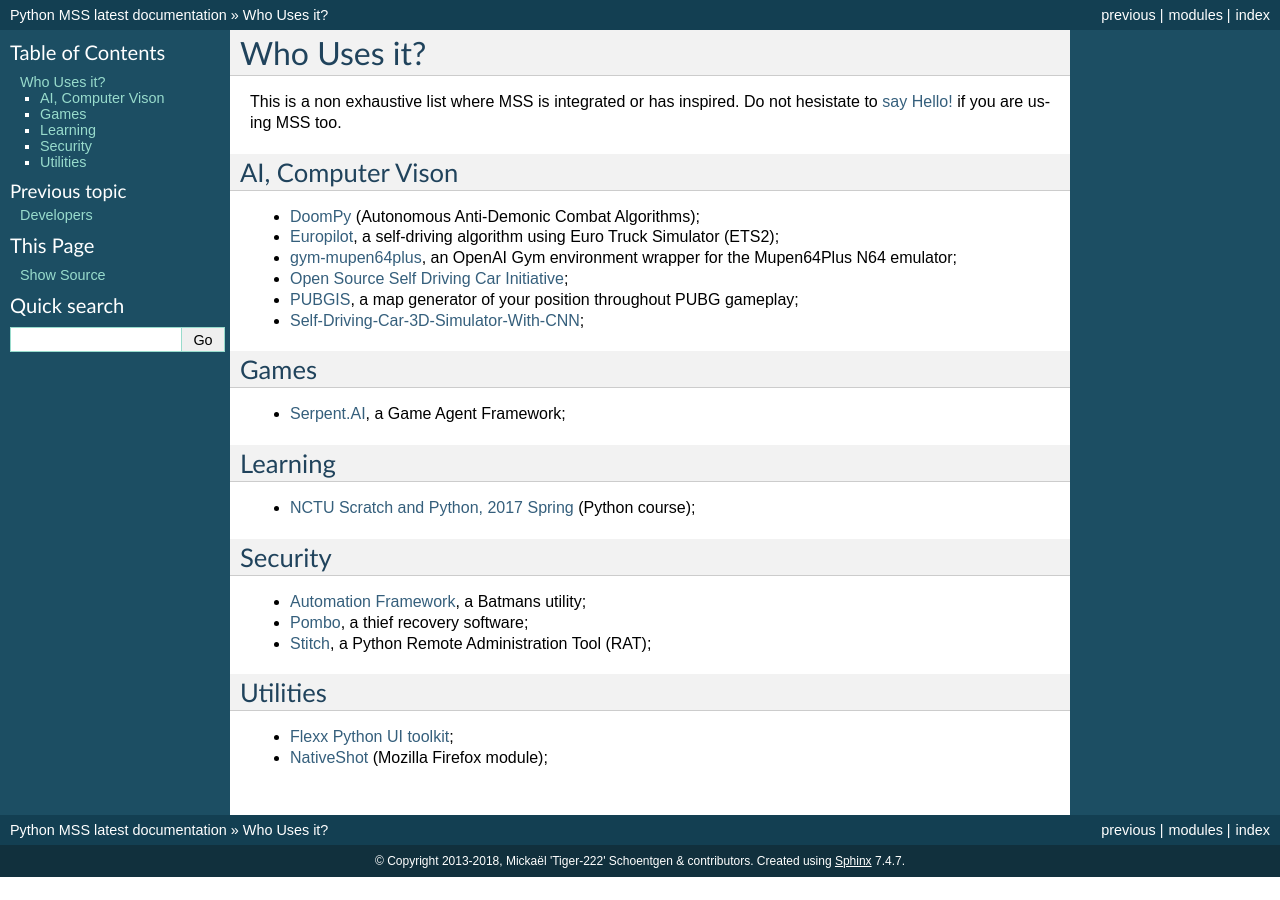
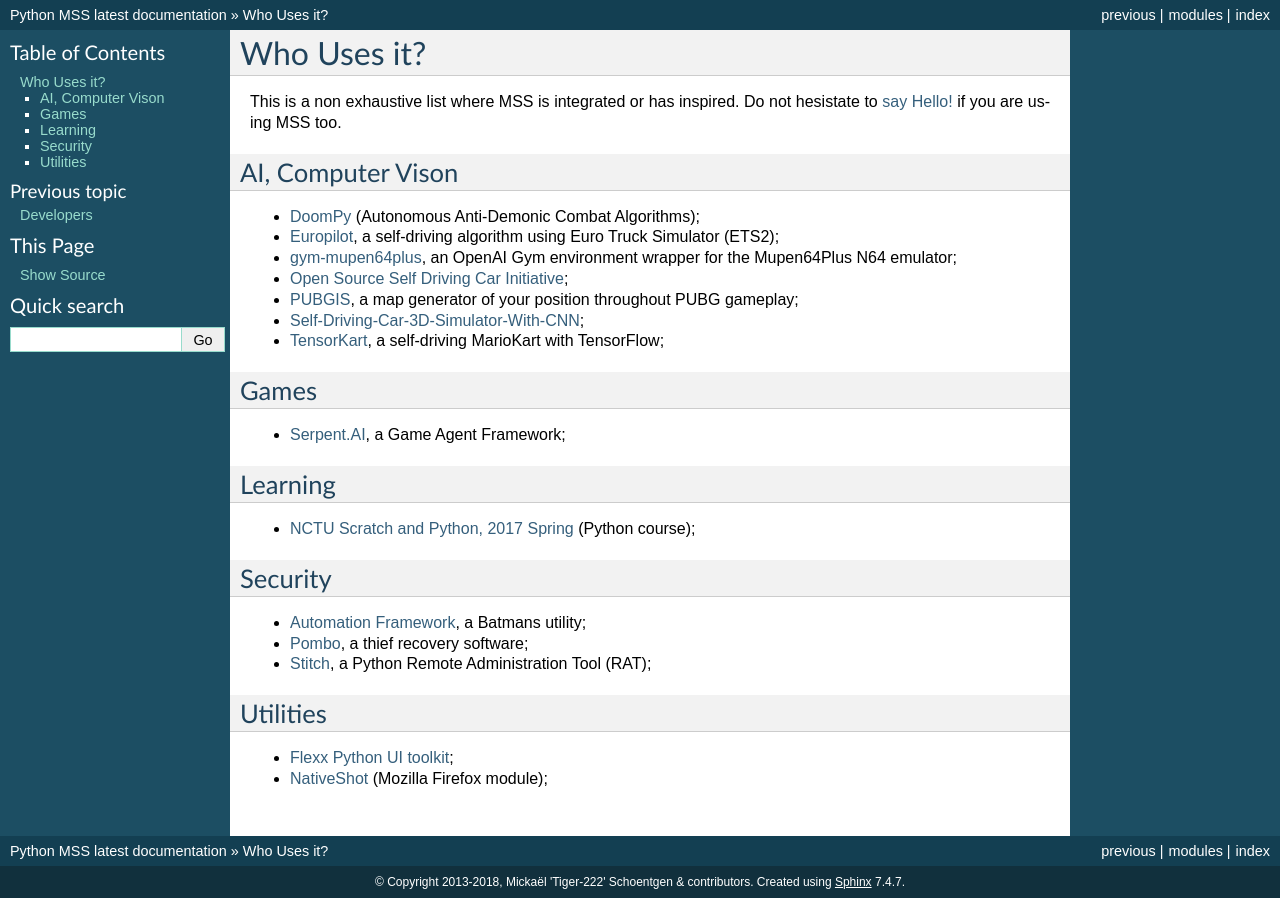
Before and after one commit to BoboTiG/python-mss, a Sphinx documentation site: the page built from docs/source/where.rst, in a window 1280 px wide. Built offline with Sphinx 7.4.7, drawn with Linux system fonts in a browser that asks for light colours.

Commit message:
docs: add the TensorKart project

```diff
--- a/docs/source/where.rst
+++ b/docs/source/where.rst
@@ -15,6 +15,7 @@ AI, Computer Vison
 - `Open Source Self Driving Car Initiative <https://github.com/OSSDC/OSSDC-VisionBasedACC>`_;
 - `PUBGIS <https://github.com/andrewzwicky/PUBGIS>`_, a map generator of your position throughout PUBG gameplay;
 - `Self-Driving-Car-3D-Simulator-With-CNN <https://github.com/sagar448/Self-Driving-Car-3D-Simulator-With-CNN>`_;
+- `TensorKart <https://github.com/kevinhughes27/TensorKart>`_, a self-driving MarioKart with TensorFlow;
 
 Games
 =====
```
